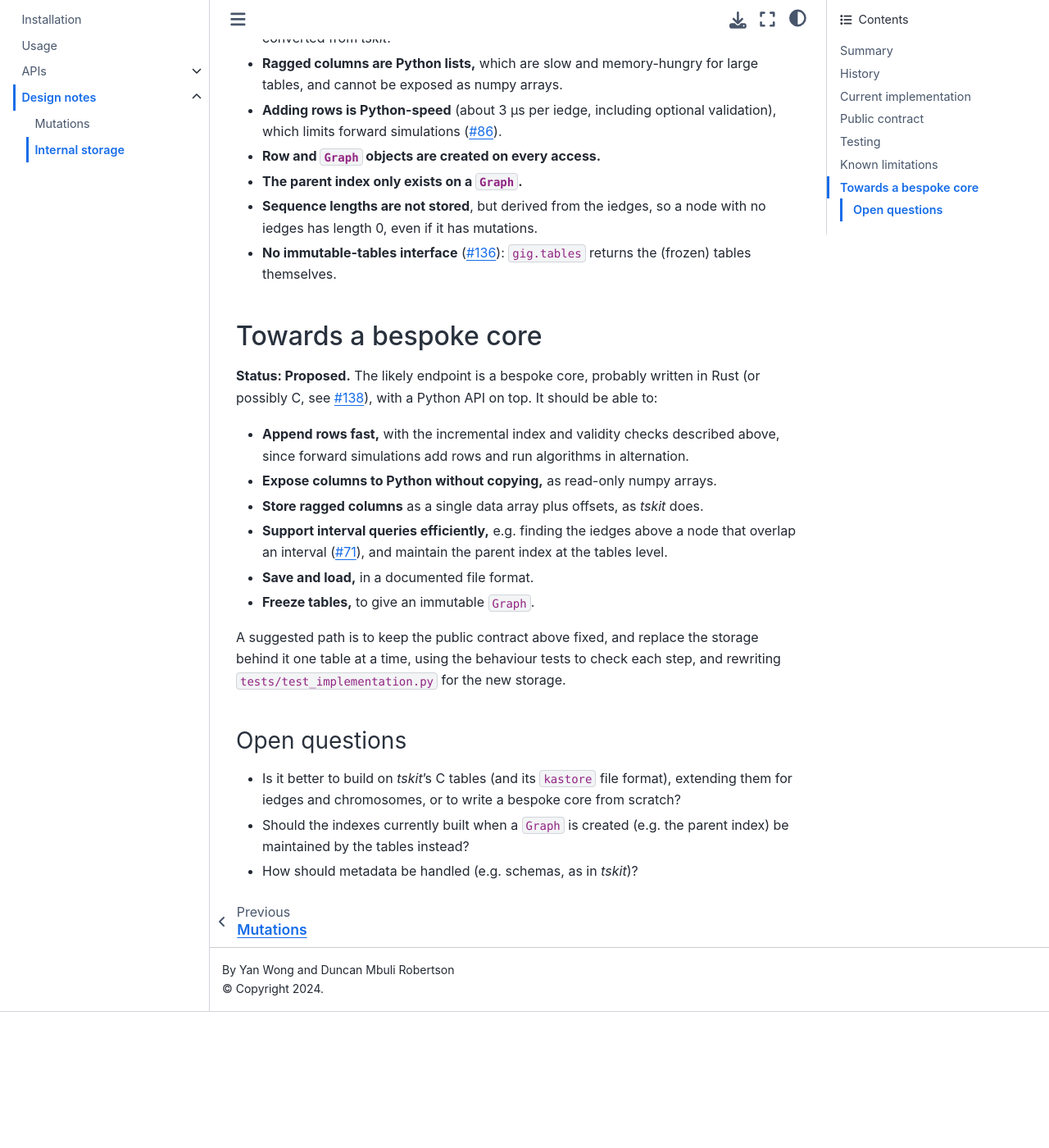
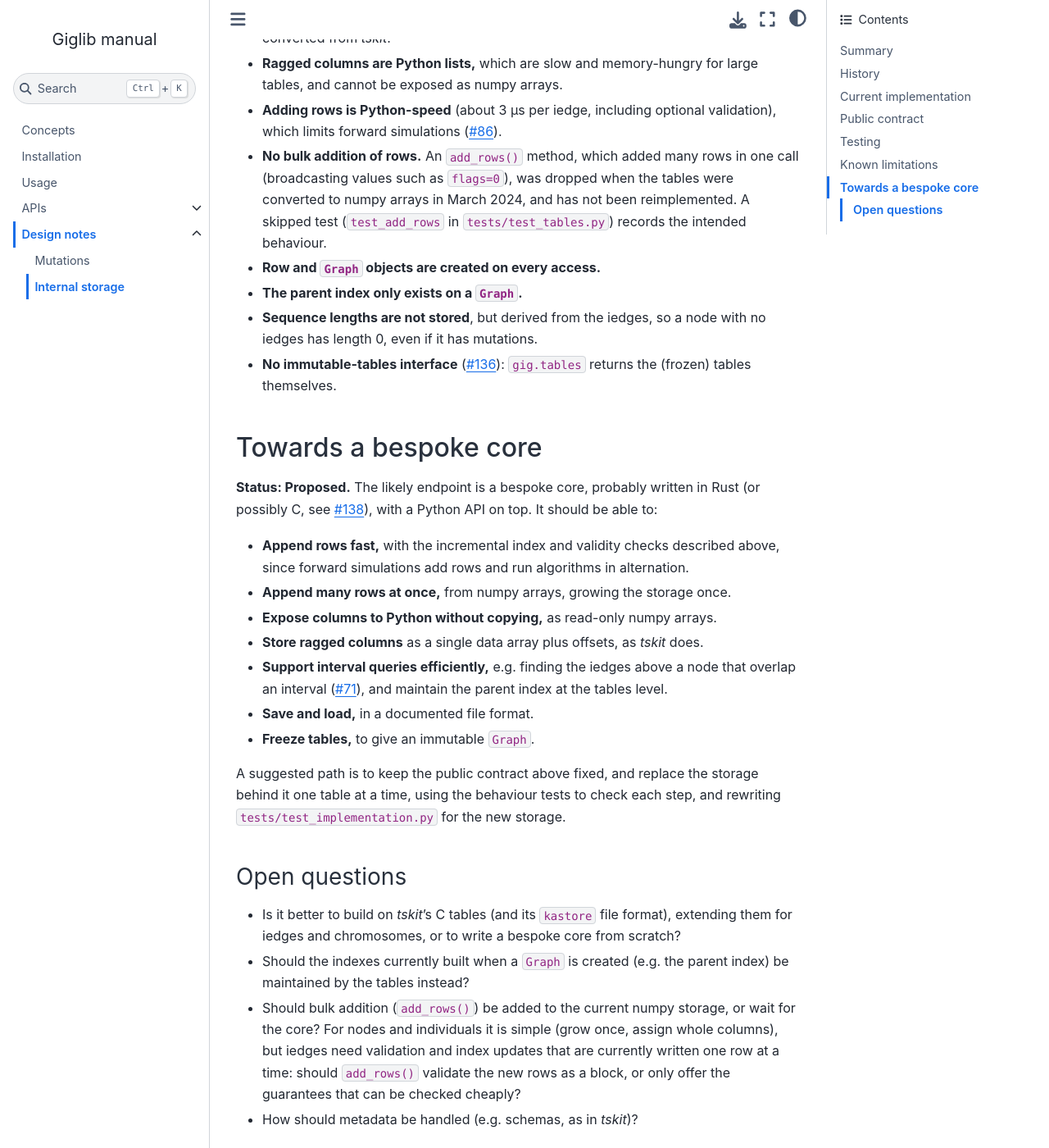
Before and after one commit to hyanwong/giglib, a Jupyter Book: the page built from docs/design/storage.md, in a window 1280 px wide and 1400 px high, scrolled down 4340 px. Shown: the whole window at 82% size. Built offline with Jupyter Book 1.0.4 settings and Sphinx 7.4.7 and the Sphinx Book theme 1.1.4, drawn with Linux system fonts in a browser that asks for light colours; before the commit the page ends 5574 px from its top, so only the background shows below that.

Commit message:
Record missing bulk row addition in the storage design note
Replace the long-skipped add_rows test with a minimal one describing the
intended behaviour, pointing to the design note.

Co-Authored-By: Claude Opus 5.5 <noreply@anthropic.com>

```diff
--- a/docs/design/storage.md
+++ b/docs/design/storage.md
@@ -146,6 +146,10 @@ independent of the storage.
   cannot be exposed as numpy arrays.
 - **Adding rows is Python-speed** (about 3 µs per iedge, including optional validation), which
   limits forward simulations ({issue}`86`).
+- **No bulk addition of rows.** An `add_rows()` method, which added many rows in one call
+  (broadcasting values such as `flags=0`), was dropped when the tables were converted to numpy
+  arrays in March 2024, and has not been reimplemented. A skipped test (`test_add_rows` in
+  `tests/test_tables.py`) records the intended behaviour.
 - **Row and `Graph` objects are created on every access.**
 - **The parent index only exists on a `Graph`.**
 - **Sequence lengths are not stored**, but derived from the iedges, so a node with no iedges
@@ -162,6 +166,7 @@ possibly C, see {issue}`138`), with a Python API on top. It should be able to:
 
 - **Append rows fast,** with the incremental index and validity checks described above, since
   forward simulations add rows and run algorithms in alternation.
+- **Append many rows at once,** from numpy arrays, growing the storage once.
 - **Expose columns to Python without copying,** as read-only numpy arrays.
 - **Store ragged columns** as a single data array plus offsets, as _tskit_ does.
 - **Support interval queries efficiently,** e.g. finding the iedges above a node that overlap an
@@ -179,4 +184,9 @@ one table at a time, using the behaviour tests to check each step, and rewriting
   for iedges and chromosomes, or to write a bespoke core from scratch?
 - Should the indexes currently built when a `Graph` is created (e.g. the parent index) be
   maintained by the tables instead?
+- Should bulk addition (`add_rows()`) be added to the current numpy storage, or wait for the
+  core? For nodes and individuals it is simple (grow once, assign whole columns), but iedges
+  need validation and index updates that are currently written one row at a time: should
+  `add_rows()` validate the new rows as a block, or only offer the guarantees that can be
+  checked cheaply?
 - How should metadata be handled (e.g. schemas, as in _tskit_)?
```
Also changed, not shown: 1 other file.
